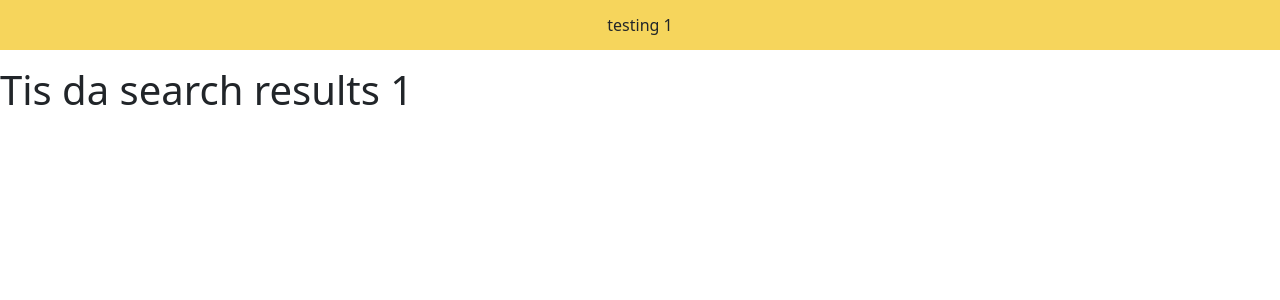
After one commit to eltontay/PhenomenalLibrary, a Flask app: page /results/1 in a window 1280 px wide. The commit adds this page. Shown: the top 300 px of the page. Run offline with Flask 2, Linux system fonts and the light colour scheme.

Commit message:
Not Found error.. something with the results html page .. halp

```diff
--- a/app.py
+++ b/app.py
@@ -57,7 +57,16 @@ def login():
 def library():
     if 'userID' in session:
         return render_template('library.html')
+    if request.method == 'POST':
+        bookSearch = request.form['bookSearch']
+        return redirect(url_for('results', bookSearch=bookSearch))
     return redirect(url_for('login'))
+
+
+@app.route('/results/<bookSearch>', methods=['GET', 'POST'])
+def results(bookSearch):
+    flash("testing " + str(bookSearch))
+    return render_template('results.html', bookSearch=bookSearch)
 
 
 @app.route('/account', methods=['GET', 'POST'])
--- /dev/null
+++ b/templates/results.html
@@ -0,0 +1,5 @@
+{% extends "base.html" %} {% block content %}
+
+<h1>Tis da search results {{bookSearch}}</h1>
+
+{% endblock %}
```
Also changed, not shown: templates/library.html (+5 -5 lines), database.db.
